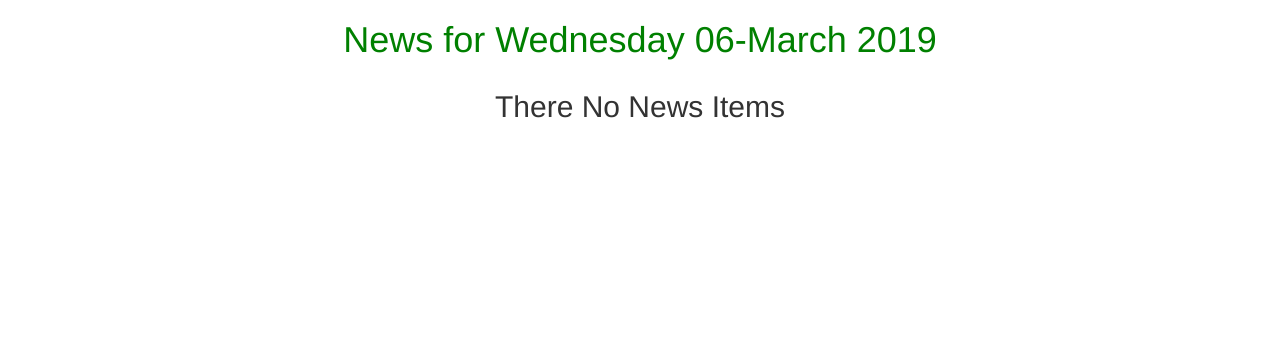
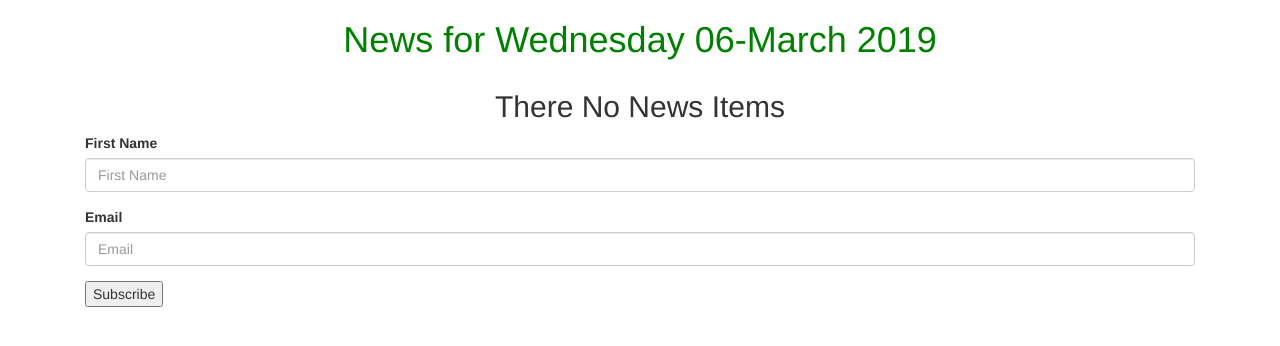
Before and after one commit to Okalll/Moringa-tribune, a Django app: page / in a window 1280 px wide. Shown: the part 52-398 px from the top of the page. Run offline with Django 3.2, Linux system fonts and the light colour scheme; data that the repository does not hold is empty; some libraries are stand-ins or nearby versions.

Commit message:
"Add details"

```diff
--- /dev/null
+++ b/news/forms.py
@@ -0,0 +1,5 @@
+from django import forms
+
+class NewsLetterForm(forms.Form):
+    your_name = forms.CharField(label='First Name',max_length=30)
+    email = forms.EmailField(label='Email')
--- a/news/models.py
+++ b/news/models.py
@@ -50,3 +50,7 @@ class Article(models.Model):
     def days_news(cls, date):
         news = cls.objects.filter(pub_date__date=date)
         return news
+
+class NewsLetterRecipients(models.Model):
+    name = models.CharField(max_length = 30)
+    email = models.EmailField()
--- a/news/templates/all-news/today-news.html
+++ b/news/templates/all-news/today-news.html
@@ -1,4 +1,5 @@
 {%extends 'all-news/base.html'%}
+{% load bootstrap3 %}
 {% block content %}
 {{ block.super}}
 
@@ -28,6 +29,16 @@
   <h2 class="text-center">There No News Items</h2>
 </div>
 {% endfor %}
+<!-- Looping through news end   -->
+<div class="container-fluid">
 
+  <form  action="{%url 'newsToday'%}" method="post">
+    {%csrf_token%}
+    {% bootstrap_form letterForm layout='inline' %}
+    <input type="submit" value="Subscribe">
+
+  </form>
+
+</div>
 
 {% endblock %}
--- a/news/views.py
+++ b/news/views.py
@@ -1,3 +1,4 @@
+from .forms import NewsLetterForm
 from django.shortcuts import render, redirect
 from django.http import HttpResponse, Http404
 import datetime as dt
@@ -9,8 +10,13 @@ from .models import Article
 def news_today(request):
     date = dt.date.today()
     news = Article.todays_news()
-    return render(request, 'all-news/today-news.html', {"date": date, "news": news})
-
+    if request.method == 'POST':
+        form = NewsLetterForm(request.POST)
+        if form.is_valid():
+            print('valid')
+    else:
+        form = NewsLetterForm()
+    return render(request, 'all-news/today-news.html', {"date": date,"news":news,"letterForm":form})
 
 def past_days_news(request, past_date):
     try:
```
Also changed, not shown: news/migrations/0007_newsletterrecipients.py (added).
